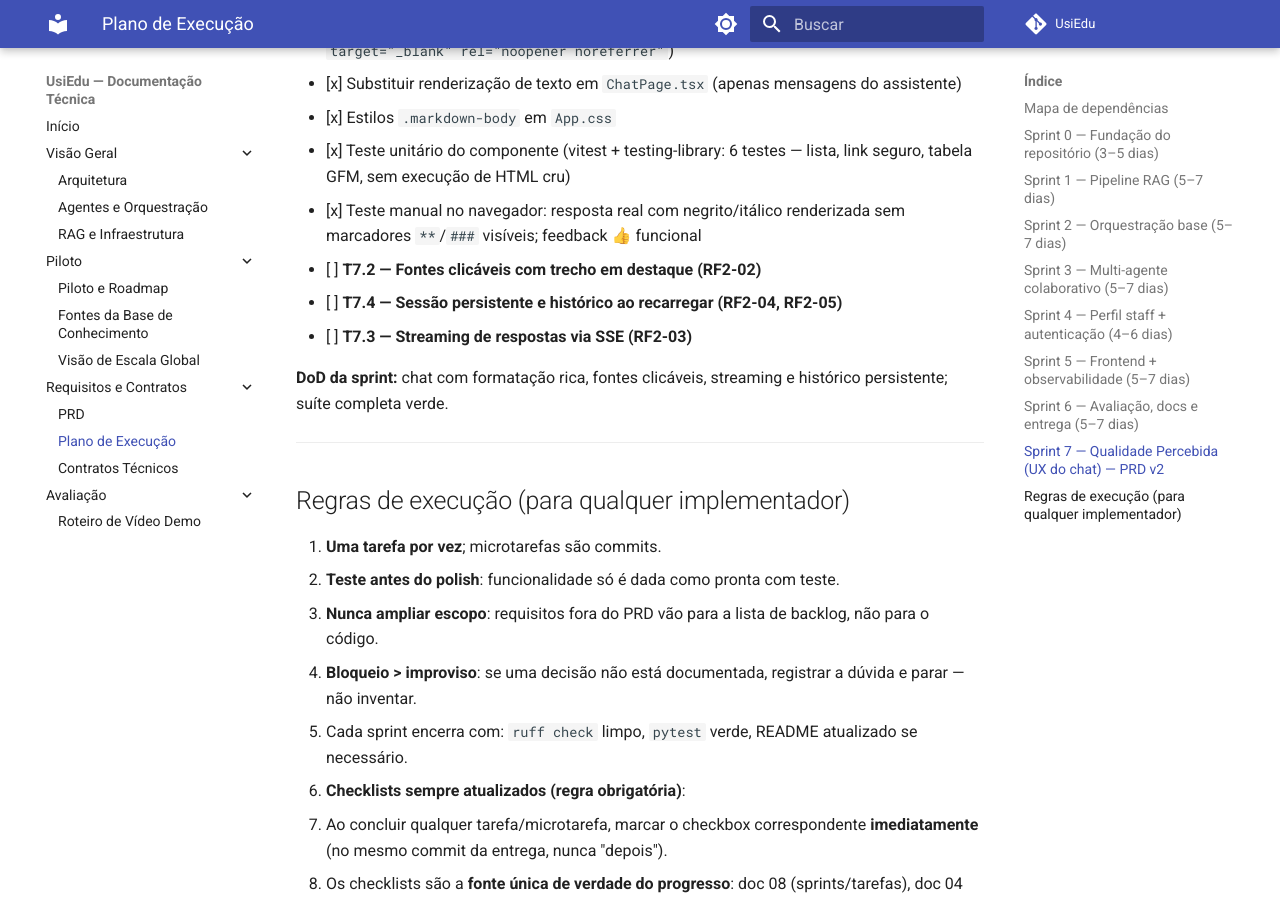
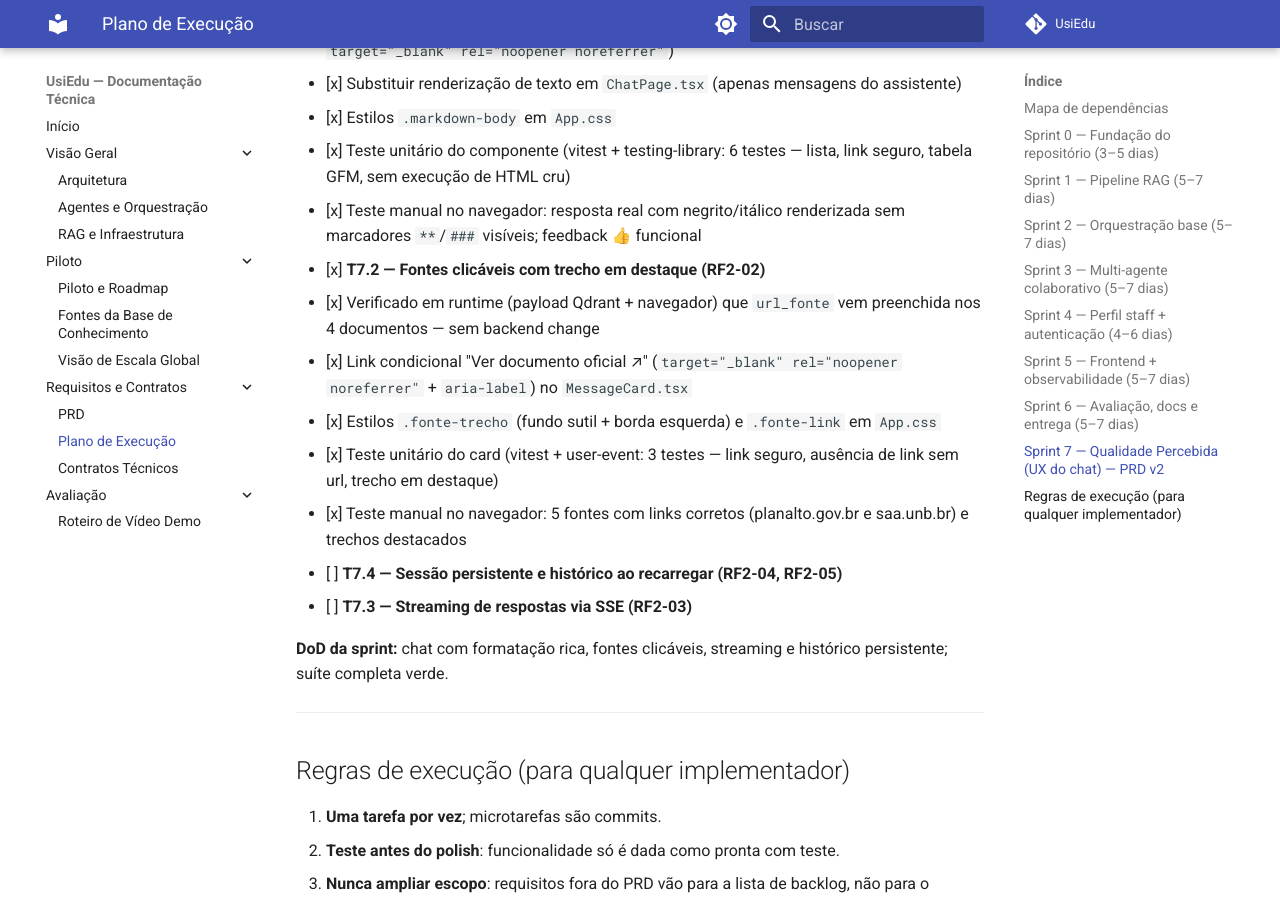
Before and after one commit to henriquebotelhogomes/UsiEdu, an MkDocs documentation site: the page built from docs/08-plano-execucao.md, in a window 1280 px wide and 900 px high, scrolled down 5524 px. Built offline with MkDocs 1.6.1 and Material for MkDocs 9.7.7, drawn with Linux system fonts in a browser that asks for light colours; comment, search, counter and statistics services are not loaded.

Commit message:
feat(chat): fontes clicaveis com trecho em destaque (RF2-02, T7.2)

```diff
--- a/docs/08-plano-execucao.md
+++ b/docs/08-plano-execucao.md
@@ -191,7 +191,12 @@ Sprint 0 (fundação) ──► Sprint 1 (RAG) ──► Sprint 2 (orquestraçã
   - [x] Estilos `.markdown-body` em `App.css`
   - [x] Teste unitário do componente (vitest + testing-library: 6 testes — lista, link seguro, tabela GFM, sem execução de HTML cru)
   - [x] Teste manual no navegador: resposta real com negrito/itálico renderizada sem marcadores `**`/`###` visíveis; feedback 👍 funcional
-- [ ] **T7.2 — Fontes clicáveis com trecho em destaque (RF2-02)**
+- [x] **T7.2 — Fontes clicáveis com trecho em destaque (RF2-02)**
+  - [x] Verificado em runtime (payload Qdrant + navegador) que `url_fonte` vem preenchida nos 4 documentos — sem backend change
+  - [x] Link condicional "Ver documento oficial ↗" (`target="_blank" rel="noopener noreferrer"` + `aria-label`) no `MessageCard.tsx`
+  - [x] Estilos `.fonte-trecho` (fundo sutil + borda esquerda) e `.fonte-link` em `App.css`
+  - [x] Teste unitário do card (vitest + user-event: 3 testes — link seguro, ausência de link sem url, trecho em destaque)
+  - [x] Teste manual no navegador: 5 fontes com links corretos (planalto.gov.br e saa.unb.br) e trechos destacados
 - [ ] **T7.4 — Sessão persistente e histórico ao recarregar (RF2-04, RF2-05)**
 - [ ] **T7.3 — Streaming de respostas via SSE (RF2-03)**
 
```
Also changed, not shown: PRD.v2.md (+4 -4 lines), frontend/src/App.css (+31 -0 lines), frontend/src/components/MessageCard.tsx (+14 -2 lines), frontend/src/components/__tests__/MessageCard.test.tsx (added, +55 -0 lines), 2 other files.
